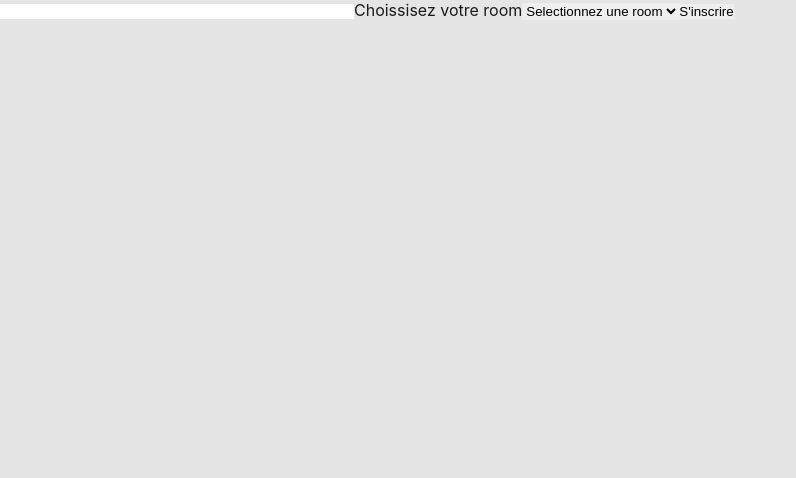
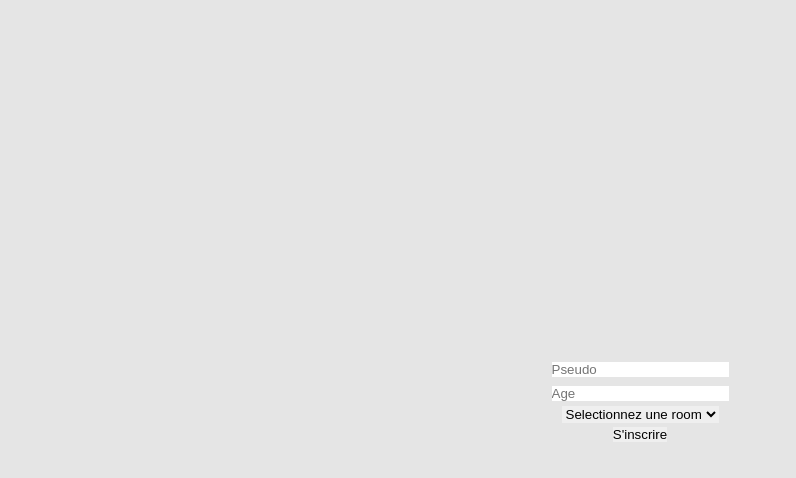
Before and after one commit to 2025-10-CDA-ECO-P6/Nils-realTimeRoom, a React (Vite) app in the folder apps/web/: page / in a window 1280 px wide. Shown: the top 478 px of the page, without its empty margins (0-796 px from the left). Built offline with nearby package versions, Linux system fonts and the light colour scheme.

Commit message:
STYLE - Change some style in chat

```diff
--- a/apps/web/src/assets/style/_variable.scss
+++ b/apps/web/src/assets/style/_variable.scss
@@ -2,7 +2,7 @@ $bg-dark: #e5e5e5;
 $bg-card: #ffffff;
 $bg-input: #f5f5f5;
 $bg-bubble-me: #ffffff;
-$bg-bubble-other: #ffffff;
+$bg-bubble-other: #ace5f8;
 $bg-header: #2196f3;
 
 $text-light: #1a1a1a;
--- a/apps/web/src/assets/style/main.css
+++ b/apps/web/src/assets/style/main.css
@@ -29,6 +29,15 @@ input, select {
 
 ul {
   list-style: none;
+}
+
+.form-container form {
+  display: flex;
+  flex-direction: column;
+  justify-content: center;
+  gap: 4px;
+  height: 100vh;
+  align-items: center;
 }
 
 .chat-page-container {
@@ -133,4 +142,31 @@ ul {
   align-items: center;
 }
 
+.messages-content-container {
+  display: flex;
+  flex-direction: column;
+  gap: 8px;
+  padding: 1rem;
+}
+
+.bubble {
+  max-width: 60%;
+  padding: 8px 12px;
+  border-radius: 4px;
+}
+.bubble.me {
+  align-self: flex-end;
+  background-color: #ffffff;
+}
+.bubble.other {
+  align-self: flex-start;
+  background-color: #ace5f8;
+}
+.bubble.system {
+  align-self: center;
+  font-size: 0.75rem;
+  color: #888888;
+  background: none;
+}
+
 /*# sourceMappingURL=main.css.map */
--- a/apps/web/src/assets/style/pages/_chat.scss
+++ b/apps/web/src/assets/style/pages/_chat.scss
@@ -91,3 +91,34 @@
   @include mixins.flex-column;
   align-items: center;
 }
+
+.messages-content-container {
+  display: flex;
+  flex-direction: column;
+  gap: 8px;
+  padding: 1rem;
+}
+
+.bubble {
+  max-width: 60%;
+  padding: 8px 12px;
+  border-radius: $radius;
+
+  &.me {
+    align-self: flex-end;
+    background-color: $bg-bubble-me;
+  }
+
+  &.other {
+    align-self: flex-start;
+    background-color: $bg-bubble-other;
+  }
+
+  &.system {
+    align-self: center;
+    font-size: 0.75rem;
+    color: $text-muted;
+    background: none;
+  }
+
+}
--- a/apps/web/src/assets/style/pages/_login.scss
+++ b/apps/web/src/assets/style/pages/_login.scss
@@ -0,0 +1,10 @@
+@use '../mixins';
+@use '../variable';
+
+.form-container form{
+  @include mixins.flex-column;
+  justify-content: center;
+  gap: 4px;
+  height: 100vh;
+  align-items: center;
+}
--- a/apps/web/src/components/ChatPage.jsx
+++ b/apps/web/src/components/ChatPage.jsx
@@ -4,6 +4,7 @@ import {CodeIcon, GamepadIcon, PartyPopper, SendIcon, User} from 'lucide-react';
 import {useParams} from 'react-router-dom';
 import {offMessage, offRoomUsers, onHistory, onMessage, onRoomUsers, sendMessage} from "../services/socketClient";
 function ChatPage() {
+
     const {room} = useParams();
     const [messages, setMessages] = useState([]);
     const [connectedUsers, setConnectedUsers] = useState([]);
@@ -49,7 +50,7 @@ function ChatPage() {
     const handleKeyDown = (e) => {
         if (e.key === 'Enter') handleSend();
     };
-
+    console.log("pseudo session:", JSON.stringify(pseudo));
     return (
         <div className="chat-page-container">
             <div className="messages-container">
@@ -71,7 +72,7 @@ function ChatPage() {
                     {messages.map((msg, index) => (
                         <div key={index} className={`bubble ${msg.user === pseudo ? 'me' : msg.user === 'System' ? 'system' : 'other'}`}>
                             {msg.user !== pseudo && msg.user !== 'System' && (
-                                <span className="bubble-author">{msg.user}</span>
+                                <span className="bubble-author">{msg.user.trim().charAt(0).toUpperCase()} : </span>
                             )}
                             <span className="bubble-text">{msg.text}</span>
                         </div>
--- a/apps/web/src/components/LoginPage.jsx
+++ b/apps/web/src/components/LoginPage.jsx
@@ -35,6 +35,7 @@ function LoginPage() {
             })
             if (response.ok) {
                 joinRoom(user.pseudo, user.age, user.roomChoice);
+                sessionStorage.setItem('pseudo', user.pseudo)
                 setUser({
                     pseudo: '',
                     age: '',
@@ -55,23 +56,22 @@ function LoginPage() {
     }
     return (
         <>
-            <div>
+            <div className="form-container">
 
                 <form  onSubmit={handleSubmit}>
                     <label htmlFor="pseudo">
-                        <input type="text" value={user.pseudo} name="pseudo" onChange={handleChange}/>
+                        <input type="text" value={user.pseudo} placeholder={"Pseudo"} name="pseudo" onChange={handleChange}/>
                     </label>
                     <label htmlFor="age">
-                        <input type="number" value={user.age} name="age" onChange={handleChange}/>
+                        <input type="number" placeholder={"Age"} value={user.age} name="age" onChange={handleChange}/>
                     </label>
-                    <label htmlFor="roomChoice">Choissisez votre room
+
                         <select name="roomChoice" id="" value={user.roomChoice} onChange={handleChange}>
-                            <option  value="">Selectionnez une room</option>
+                            <option disabled  value="">Selectionnez une room</option>
                             <option  value="hub">Hub</option>
                             <option  value="dev">Dev</option>
                             <option  value="gaming">Gaming</option>
                         </select>
-                    </label>
                     <button type="submit">S'inscrire</button>
                 </form>
             </div>
```
Also changed, not shown: apps/web/src/assets/style/main.scss (line endings or trailing spaces), 1 other file (tests, documents, lock files or other folders).
